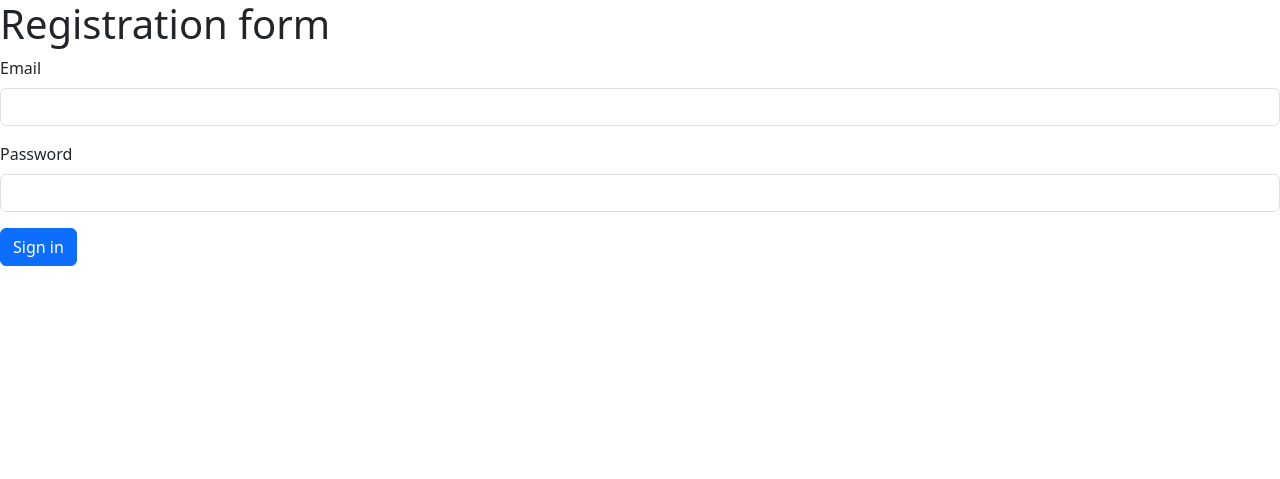
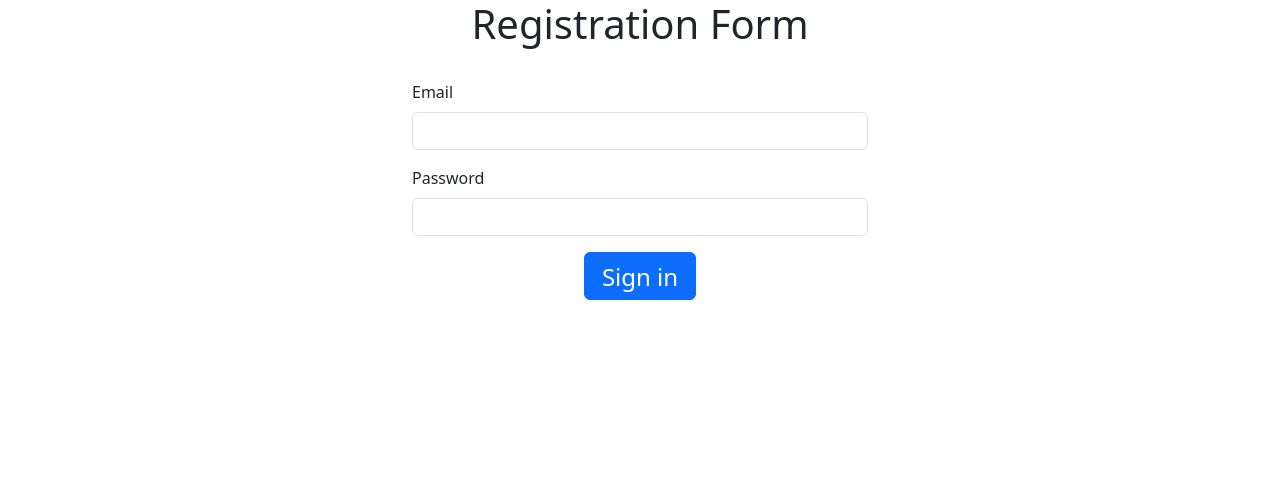
Before and after one commit to chhotu-code/1stPHP_project, a PHP site: page /register.php in a window 1280 px wide. Shown: the top 479 px of the page. Run offline with PHP 8.4, Linux system fonts and the light colour scheme.

Commit message:
Change register form

```diff
--- a/register.php
+++ b/register.php
@@ -3,15 +3,29 @@
 <head>
     <meta charset="utf-8">
     <meta name="viewport" content="width=device-width, initial-scale=1">
-    <title>Bootstrap demo</title>
+    <title>Registration form</title>
     <link href="https://cdn.jsdelivr.net/npm/bootstrap@5.3.3/dist/css/bootstrap.min.css" rel="stylesheet"
         integrity="sha384-QWTKZyjpPEjISv5WaRU9OFeRpok6YctnYmDr5pNlyT2bRjXh0JMhjY6hW+ALEwIH" crossorigin="anonymous">
     <link src="style.css">
     </link>
+    <style>
+        .formstyle{
+            height: 30rem;
+            width: 30rem;
+        }
 
+        @media (max-width: 320px) {
+            .formstyle{
+                height: 30rem;
+                width: 20rem;
+            }
+         }
+    </style>
+</head>
 <body>
-    <!-- <div class="conatiner"> -->
-        <h1>Registration form</h1>
+    <div class="container formstyle">
+        <h1 style="text-align:center">Registration Form</h1>
+        <br>
 <!--
         <fom action="function.php" name="registerform1" id="registerform1" method="POST">
 
@@ -27,18 +41,18 @@
         <form class="row g-3" action="function.php" name="registerform1" id="registerform1" method="POST">
             <div class="col-md-12">
                 <label for="input" class="form-label">Email</label>
-                <input type="email" class=" form-control username" name="username" id="username">
+                <input type="text" class=" form-control username" name="username" id="username">
             </div>
             <div class="col-md-12">
                 <label for="password" class="form-label">Password</label>
                 <input type="password" class="form-control pass" name="pass" id="pass">
             </div>
-            <div class="col-12">
+            <div class="col-12" style="text-align:center">
                     <input type="hidden" name="registerform" id="registerform" value="submitted">
-                <button type="submit" class="btn btn-primary">Sign in</button>
+                <button style="height:3rem; width:7rem; font-size:1.5rem;" type="submit" class="btn btn-primary">Sign in</button>
             </div>
         </form>
-    <!-- </div> -->
+    </div>
 
     <script src="https://cdn.jsdelivr.net/npm/@popperjs/core@2.11.8/dist/umd/popper.min.js"
         integrity="sha384-I7E8VVD/ismYTF4hNIPjVp/Zjvgyol6VFvRkX/vR+Vc4jQkC+hVqc2pM8ODewa9r"
@@ -47,3 +61,4 @@
         integrity="sha384-0pUGZvbkm6XF6gxjEnlmuGrJXVbNuzT9qBBavbLwCsOGabYfZo0T0to5eqruptLy"
         crossorigin="anonymous"></script>
 </body>
+</html>
```
Also changed, not shown: signin.php (added, +34 -0 lines).
